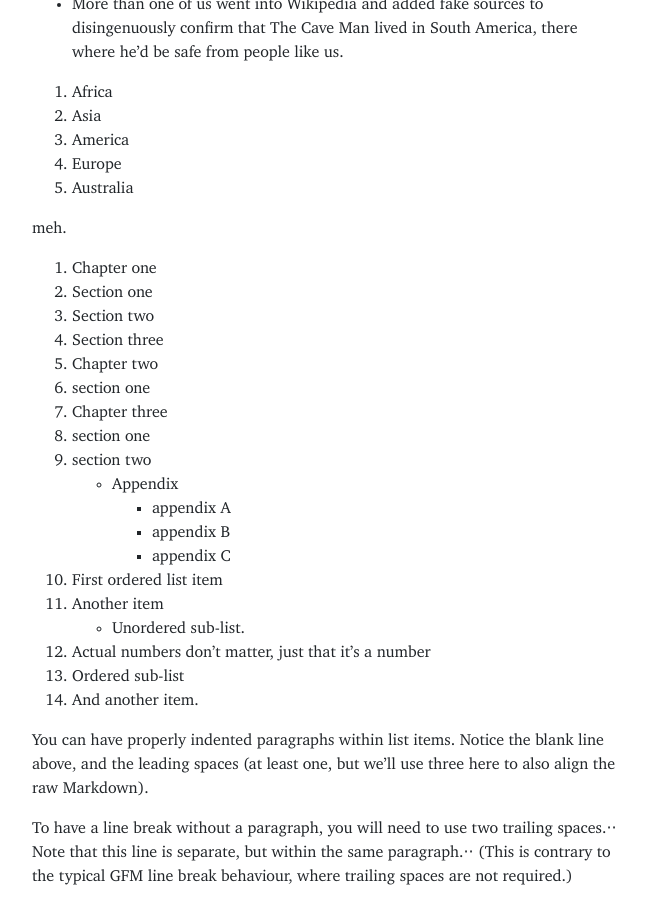
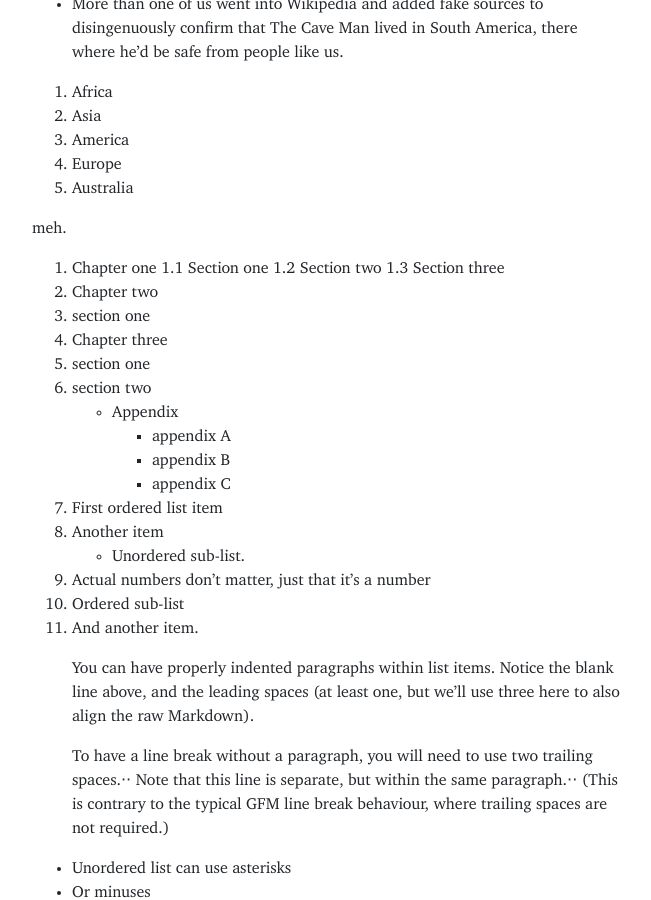
Before and after one commit to reedeeng/blog, a Jekyll site: the page built from element-of-typography.md, in a window 1280 px wide and 900 px high, scrolled down 959 px. Shown: the whole window, without its empty margins (312-963 px from the left). Built offline with Jekyll 4.4.1, drawn with Linux system fonts in a browser that asks for light colours.

Commit message:
Update element-of-typography.md

```diff
--- a/element-of-typography.md
+++ b/element-of-typography.md
@@ -30,9 +30,9 @@ meh.
 meh.
 
 1. Chapter one
-  1. Section one
-  1. Section two
-  1. Section three
+  1.1 Section one
+  1.2 Section two
+  1.3 Section three
 2. Chapter two
   2. section one
 3. Chapter three
@@ -50,11 +50,11 @@ meh.
   1. Ordered sub-list
 4. And another item.
 
-  You can have properly indented paragraphs within list items. Notice the blank line above, and the leading spaces (at least one, but we'll use three here to also align the raw Markdown).
+   You can have properly indented paragraphs within list items. Notice the blank line above, and the leading spaces (at least one, but we'll use three here to also align the raw Markdown).
 
-  To have a line break without a paragraph, you will need to use two trailing spaces.⋅⋅
-  Note that this line is separate, but within the same paragraph.⋅⋅
-  (This is contrary to the typical GFM line break behaviour, where trailing spaces are not required.)
+   To have a line break without a paragraph, you will need to use two trailing spaces.⋅⋅
+   Note that this line is separate, but within the same paragraph.⋅⋅
+   (This is contrary to the typical GFM line break behaviour, where trailing spaces are not required.)
 
 * Unordered list can use asterisks
 - Or minuses
```
